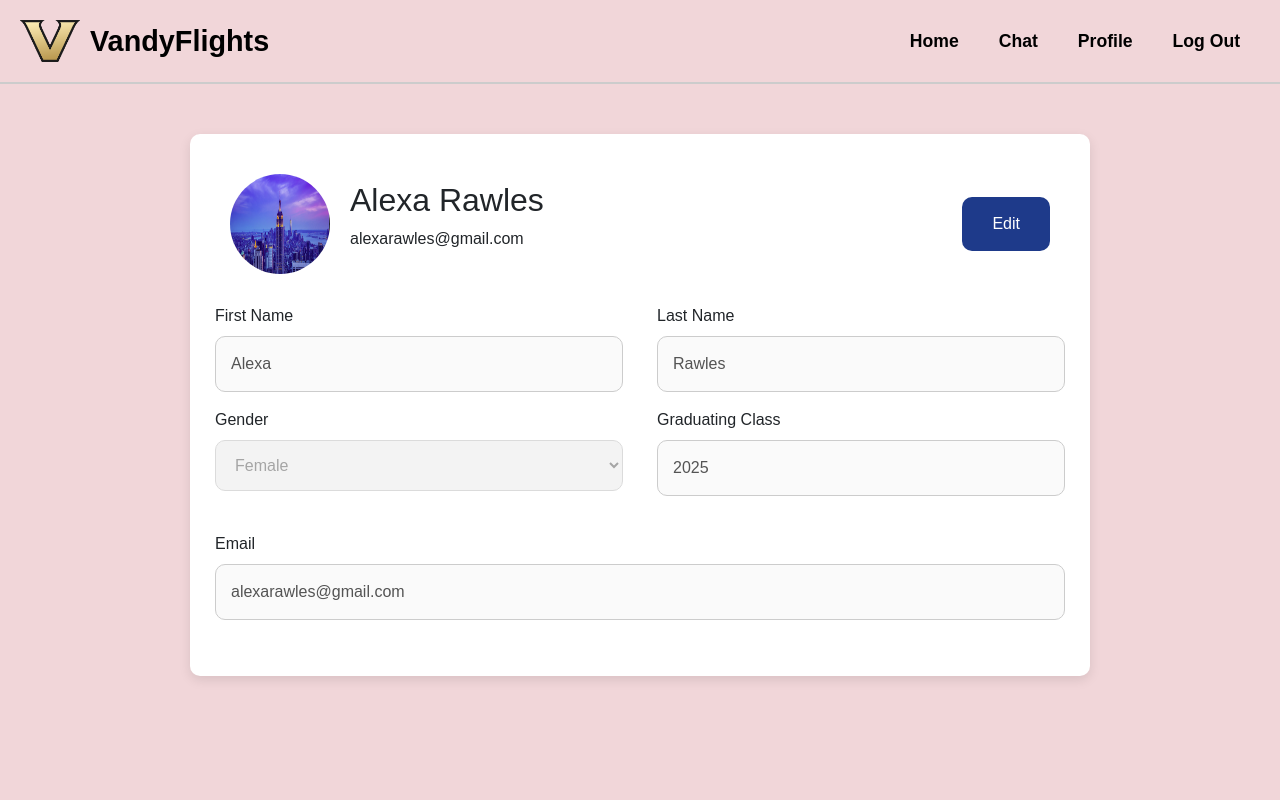
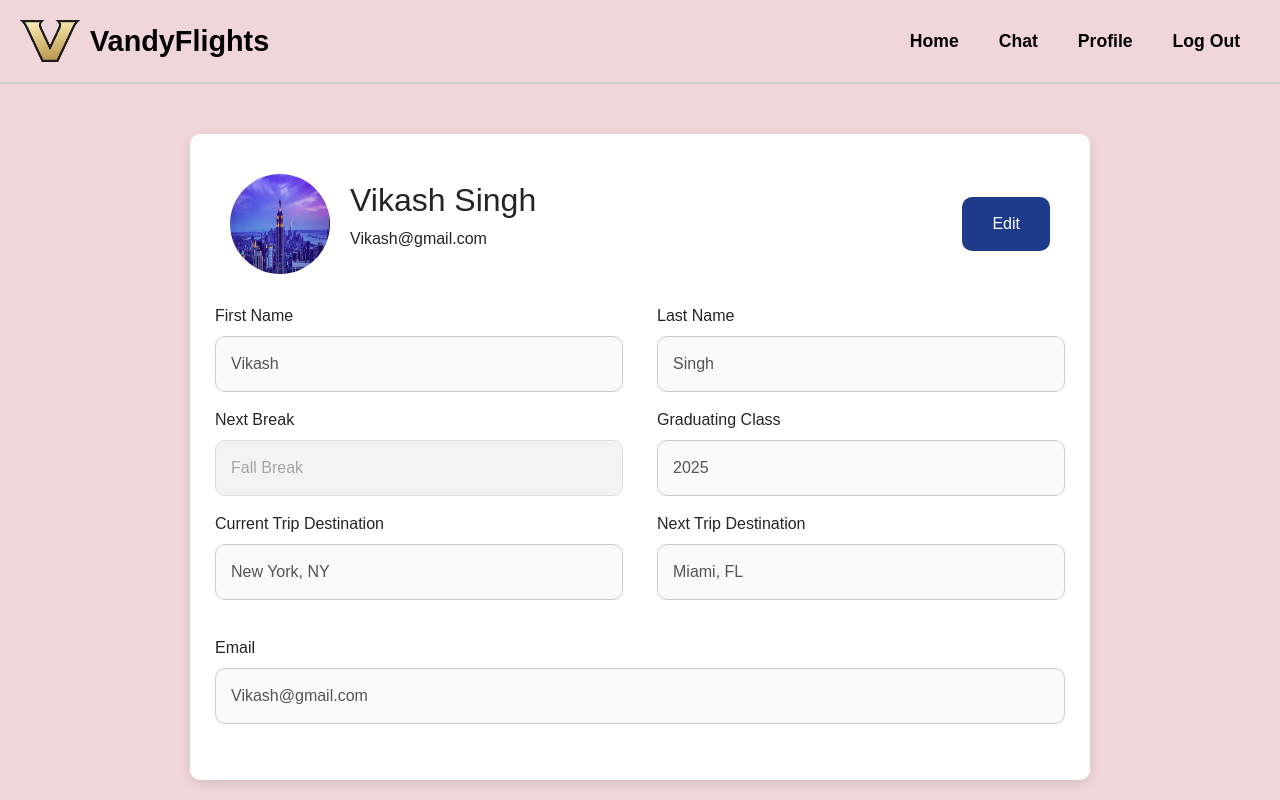
Before and after one commit to lanierjh/VandyFlights, a Next.js app in the folder client/: page /editProfile in a window 1280 px wide. Built offline with nearby package versions, Linux system fonts and the light colour scheme.

Commit message:
update profile

```diff
--- a/client/src/components/EditProfile.tsx
+++ b/client/src/components/EditProfile.tsx
@@ -4,14 +4,24 @@ import Header from './Header';
 
 export default function EditProfile() {
     const [formData, setFormData] = useState({
-        firstName: 'Alexa',
-        lastName: 'Rawles',
-        gender: 'female',
+        firstName: 'Vikash',
+        lastName: 'Singh',
+        nextTrip: 'Fall Break',
         graduatingClass: '2025',
-        email: 'alexarawles@gmail.com'
+        email: 'Vikash@gmail.com',
+        currentTripDestination: 'New York, NY',
+        nextTripDestination: 'Miami, FL',
     });
 
     const [isEditing, setIsEditing] = useState(false);
+
+    const tripOptions = [
+        'Fall Break',
+        'Thanksgiving',
+        'Winter Break',
+        'Spring Break',
+        'Summer Break',
+    ];
 
     const handleChange = (e) => {
         setFormData({ ...formData, [e.target.name]: e.target.value });
@@ -91,18 +101,20 @@ export default function EditProfile() {
                     </div>
                     <div className="row" style={styles.row}>
                         <div className="form-group" style={styles.formGroup}>
-                            <label htmlFor="gender">Gender</label>
+                            <label htmlFor="nextTrip">Next Break</label>
                             <select
-                                id="gender"
-                                name="gender"
-                                value={formData.gender}
+                                id="nextTrip"
+                                name="nextTrip"
+                                value={formData.nextTrip}
                                 onChange={handleChange}
                                 disabled={!isEditing}
                                 style={styles.inputField}
                             >
-                                <option value="male">Male</option>
-                                <option value="female">Female</option>
-                                <option value="other">Other</option>
+                                {tripOptions.map((option, index) => (
+                                    <option key={index} value={option}>
+                                        {option}
+                                    </option>
+                                ))}
                             </select>
                         </div>
                         <div className="form-group" style={styles.formGroup}>
@@ -114,6 +126,34 @@ export default function EditProfile() {
                                 value={formData.graduatingClass}
                                 onChange={handleChange}
                                 placeholder="Your Graduating Class"
+                                disabled={!isEditing}
+                                style={styles.inputField}
+                            />
+                        </div>
+                    </div>
+                    <div className="row" style={styles.row}>
+                        <div className="form-group" style={styles.formGroup}>
+                            <label htmlFor="currentTripDestination">Current Trip Destination</label>
+                            <input
+                                type="text"
+                                id="currentTripDestination"
+                                name="currentTripDestination"
+                                value={formData.currentTripDestination}
+                                onChange={handleChange}
+                                placeholder="Current Trip Destination"
+                                disabled={!isEditing}
+                                style={styles.inputField}
+                            />
+                        </div>
+                        <div className="form-group" style={styles.formGroup}>
+                            <label htmlFor="nextTripDestination">Next Trip Destination</label>
+                            <input
+                                type="text"
+                                id="nextTripDestination"
+                                name="nextTripDestination"
+                                value={formData.nextTripDestination}
+                                onChange={handleChange}
+                                placeholder="Next Trip Destination"
                                 disabled={!isEditing}
                                 style={styles.inputField}
                             />
@@ -161,6 +201,7 @@ const styles = {
         padding: '15px',
         borderRadius: '10px',
         border: '1px solid #ccc',
+        appearance: 'none',
     },
     saveButton: {
         backgroundColor: '#28a745',
```
